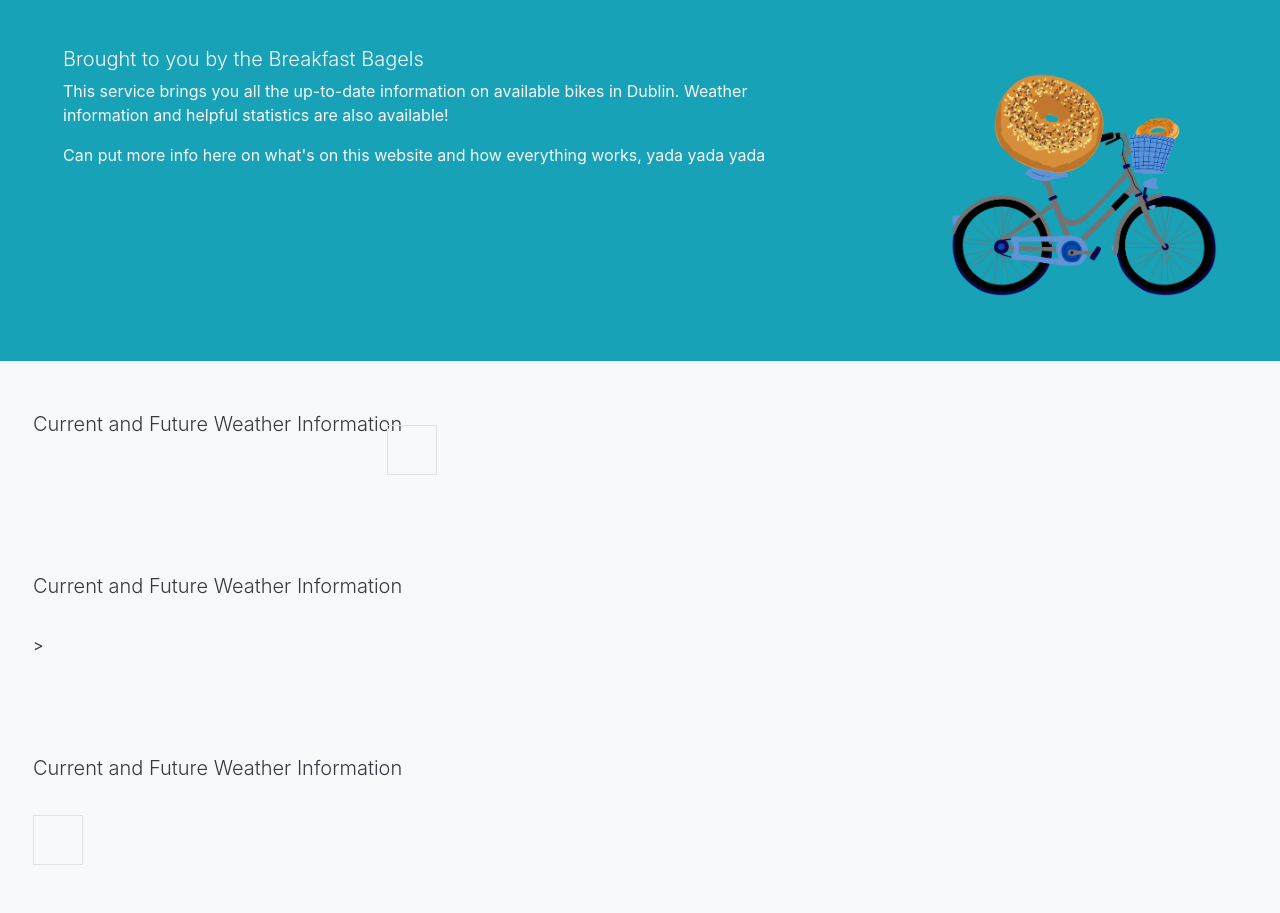
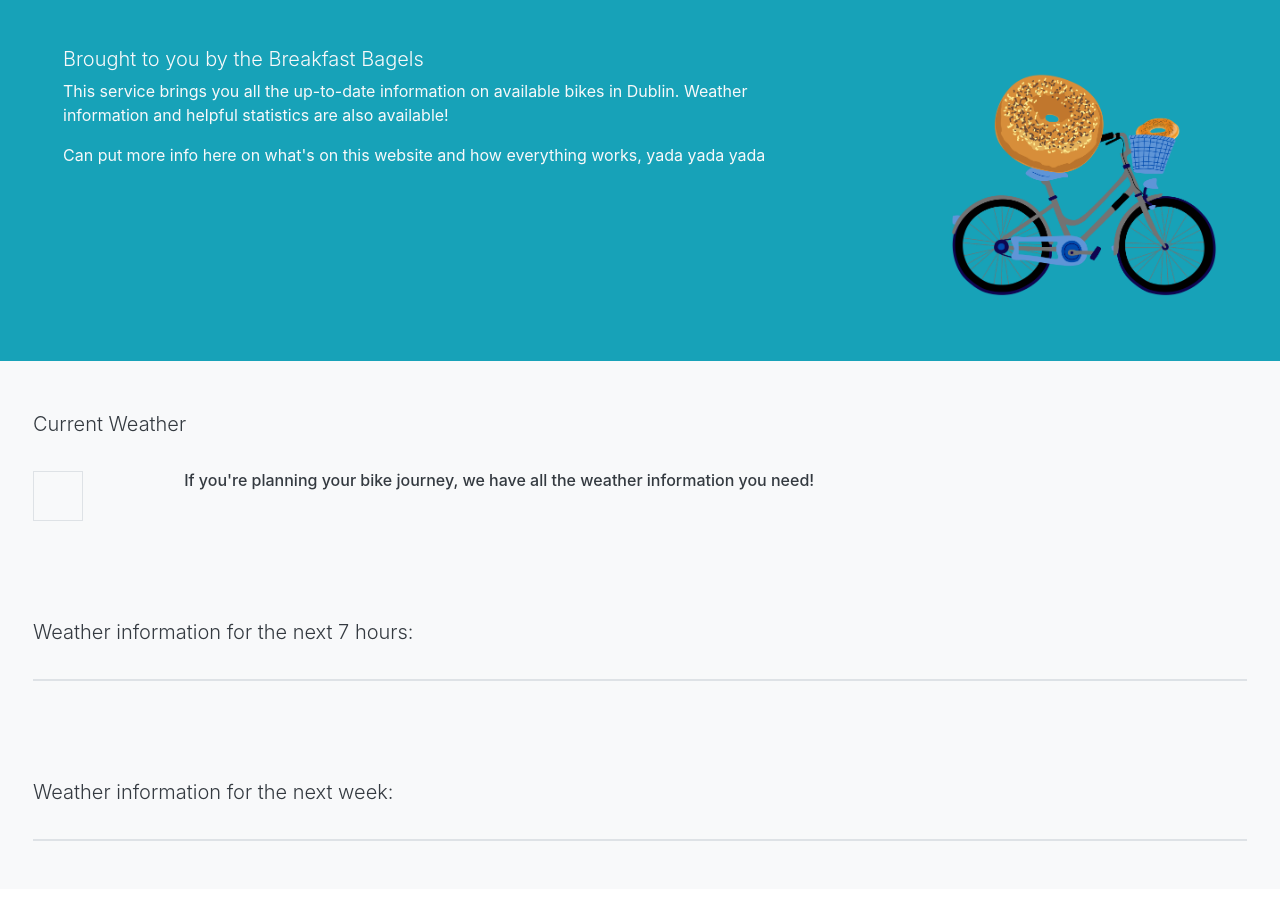
Before and after one commit to BreakfastBagels/DublinBikeApp, a Flask app: page /index in a window 1280 px wide. Shown: the part 57-970 px from the top of the page. After the commit the page ends 898 px from the top, so only its background shows below. Run offline with Flask 2, Linux system fonts and the light colour scheme; data that the repository does not hold is empty.

Commit message:
weather front-end draft

```diff
--- a/DublinBikeWebApp/web/app.py
+++ b/DublinBikeWebApp/web/app.py
@@ -6,10 +6,10 @@ import json
 app = Flask(__name__)
 mysql = MySQL()
 
-app.config['MYSQL_DATABASE_HOST'] = '127.0.0.1'
+app.config['MYSQL_DATABASE_HOST'] = 'localhost'
 app.config['MYSQL_DATABASE_PORT'] = 3306
 app.config['MYSQL_DATABASE_USER'] = 'root'
-app.config['MYSQL_DATABASE_PASSWORD'] = 'jackjack'
+app.config['MYSQL_DATABASE_PASSWORD'] = 'Pepper12'
 
 mysql.init_app(app)
 
@@ -37,7 +37,7 @@ def get():
 @app.route("/hourly-weather")
 def get_hourly():
     cur = mysql.connect().cursor()
-    cur.execute('''select * from maindb.hourly_weather order by Hour_Recorded''')
+    cur.execute('''select * from maindb.hourly_weather order by Hour_Recorded desc''')
     r = [dict((cur.description[i][0], value)
                 for i, value in enumerate(row)) for row in cur.fetchall()]
     json_hourly = jsonify({'hourly' : r})
@@ -46,7 +46,7 @@ def get_hourly():
 @app.route("/daily-weather")
 def get_daily():
     cur = mysql.connect().cursor()
-    cur.execute('''select * from maindb.daily_weather order by Hour_Recorded''')
+    cur.execute('''select * from maindb.daily_weather order by Hour_Recorded desc''')
     r = [dict((cur.description[i][0], value)
                 for i, value in enumerate(row)) for row in cur.fetchall()]
     json_hourly = jsonify({'daily' : r})
--- a/DublinBikeWebApp/web/static/script.js
+++ b/DublinBikeWebApp/web/static/script.js
@@ -64,8 +64,8 @@ async function getHourJSON() {
 async function postHourInfoToDom() {
     const HourJSON = await getHourJSON();
     const collectionArray = HourJSON.hourly;
-    for (let i = 1; i < 8; i++) {
-        const lastEntry = collectionArray[collectionArray.length - i];
+    for (let i = 0; i < 7; i++) {
+        const lastEntry = collectionArray[i];
         const HourBox = drawHourBox(lastEntry);
         HourBoxCol.appendChild(HourBox);
     }
@@ -74,21 +74,21 @@ async function postHourInfoToDom() {
 function drawHourBox(json) {
     const HourBox = document.createElement('div.side');
 
-    let HourHeading = document.createElement('h3');
-    HourHeading.textContent = "Hourly Weather"
+    let HourHeading = document.createElement('h6');
+    HourHeading.textContent = json['Hourly_Time'].slice(17);
 
     let HourIcon = document.createElement('img')
     HourIcon.src = `http://openweathermap.org/img/wn/${json['Hourly_Picture']}@2x.png`;
 
-    let HourDescriptionHeading = document.createElement('h4');
+    let HourDescriptionHeading = document.createElement('h5');
     HourDescriptionHeading.textContent = capitalise(json['Hourly_Description']);
 
-    let HourTempHeading = document.createElement('h4');
+    let HourTempHeading = document.createElement('h6');
     // Plus sign turns string into a number
     HourTempHeading.innerHTML = `${+(json['Hourly_Temp']) - 273}&deg; celsius`
 
-    let HourOTempHeading = document.createElement('h5');
-    HourOTempHeading.innerHTML = `H: ${+json['Hourly_Temp'] - 273}&deg;'` //L: ${+json['Min_Temp'] - 273}&deg;`
+    let HourOTempHeading = document.createElement('h6');
+    HourOTempHeading.innerHTML = `Wind: ${+json['Hourly_Wind']} mph`
 
     const HourBoxElems = [HourHeading, HourIcon, HourDescriptionHeading, HourTempHeading, HourOTempHeading]
 
@@ -108,33 +108,36 @@ async function getDailyJSON() {
 async function postDailyInfoToDom() {
     const DailyJSON = await getDailyJSON();
     const collectionArray = DailyJSON.daily;
-    for (let i = 1; i < 8; i++) {
-        const lastEntry = collectionArray[collectionArray.length - i];
+    for (let i = 0; i < 7; i++) {
+        const lastEntry = collectionArray[i];
         const DailyBox = drawDailyBox(lastEntry);
         DailyBoxCol.appendChild(DailyBox);
     }
 }
 
 function drawDailyBox(json) {
-    const DailyBox = document.createElement('div');
+    const DailyBox = document.createElement('div.side');
 
-    let DailyHeading = document.createElement('h3');
-    DailyHeading.textContent = "Daily Weather"
+    let DailyHeading = document.createElement('h6');
+    DailyHeading.textContent = json['Daily_Time'].slice(0,11)
 
     let DailyIcon = document.createElement('img')
     DailyIcon.src = `http://openweathermap.org/img/wn/${json['Daily_Picture']}@2x.png`;
 
-    let DailyDescriptionHeading = document.createElement('h4');
+    let DailyDescriptionHeading = document.createElement('h5');
     DailyDescriptionHeading.textContent = capitalise(json['Daily_Description']);
 
-    let DailyTempHeading = document.createElement('h4');
+    let DailyTempHeading = document.createElement('h7');
     // Plus sign turns string into a number
-    DailyTempHeading.innerHTML = `${+(json['Daily_Temp']) - 273}&deg; celsius`
+    DailyTempHeading.innerHTML = `Temp: ${+(json['Daily_Temp']) - 273}&deg; celsius`
 
-    let DailyOTempHeading = document.createElement('h5');
-    DailyOTempHeading.innerHTML = `H: ${+json['Daily_Temp'] - 273}&deg;'` //L: ${+json['Min_Temp'] - 273}&deg;`
+    let DailyOTempHeading = document.createElement('h7');
+    DailyOTempHeading.innerHTML = `H: ${+json['Daily_Max'] - 273}&deg;' L: ${+json['Daily_Min'] - 273}&deg;'`
 
-    const DailyBoxElems = [DailyHeading, DailyIcon, DailyDescriptionHeading, DailyTempHeading, DailyOTempHeading]
+    let DailySunriseSet = document.createElement('h7');
+    DailySunriseSet.innerHTML = `Sunrise: ${json['Daily_Sunrise']} Sunset: ${json['Daily_Sunset']}`
+
+    const DailyBoxElems = [DailyHeading, DailyIcon, DailyDescriptionHeading, DailyTempHeading, DailyOTempHeading, DailySunriseSet]
 
     DailyBoxElems.forEach(elem => DailyBox.appendChild(elem))
 
--- a/DublinBikeWebApp/web/templates/index.html
+++ b/DublinBikeWebApp/web/templates/index.html
@@ -56,11 +56,11 @@
 
         <section class="bg-light text-dark p-5">
         <div class="row">
-          <p class="lead">Current and Future Weather Information</p>
-            <div class="row mt-3" id="weather-div">
-                <div class="col-6-md p-4 border text-center" id="weather-box-col"></div>
-                <div class="col-6-md"></div>
-            </div>
+          <p class="lead">Current Weather</p>
+        </div>
+        <div class="row mt-3" id="weather-div">
+            <div class="col-6-md p-4 border text-center" id="weather-box-col"></div>
+            <div class="col-6-md text-center offset-1 h6"> If you're planning your bike journey, we have all the weather information you need!</div>
         </div>
         </section>
     {% endblock %}
@@ -69,9 +69,9 @@
 
         <section class="bg-light text-dark p-5">
           <div class="row">
-              <p class="lead">Current and Future Weather Information</p>
+              <p class="lead">Weather information for the next 7 hours:</p>
           </div>
-          <div id="hour-box-col" class="row mt-3" id="hour-div">>
+          <div id="hour-box-col" class="row justify-content-around border text-center overflow-scroll mt-3" id="hour-div">
           </div>
         </section>
 
@@ -79,11 +79,9 @@
 
         <section class="bg-light text-dark p-5">
           <div class="row">
-            <p class="lead">Current and Future Weather Information</p>
+            <p class="lead">Weather information for the next week:</p>
           </div>
-          <div class="row mt-3" id="daily-div">
-              <div class="col-6-md p-4 border text-center" id="daily-box-col"></div>
-              <div class="col-6-md"></div>
+          <div id="daily-box-col" class="row justify-content-around border text-center mt-3" id="daily-div">
           </div>
         </section>
       </div>
```
